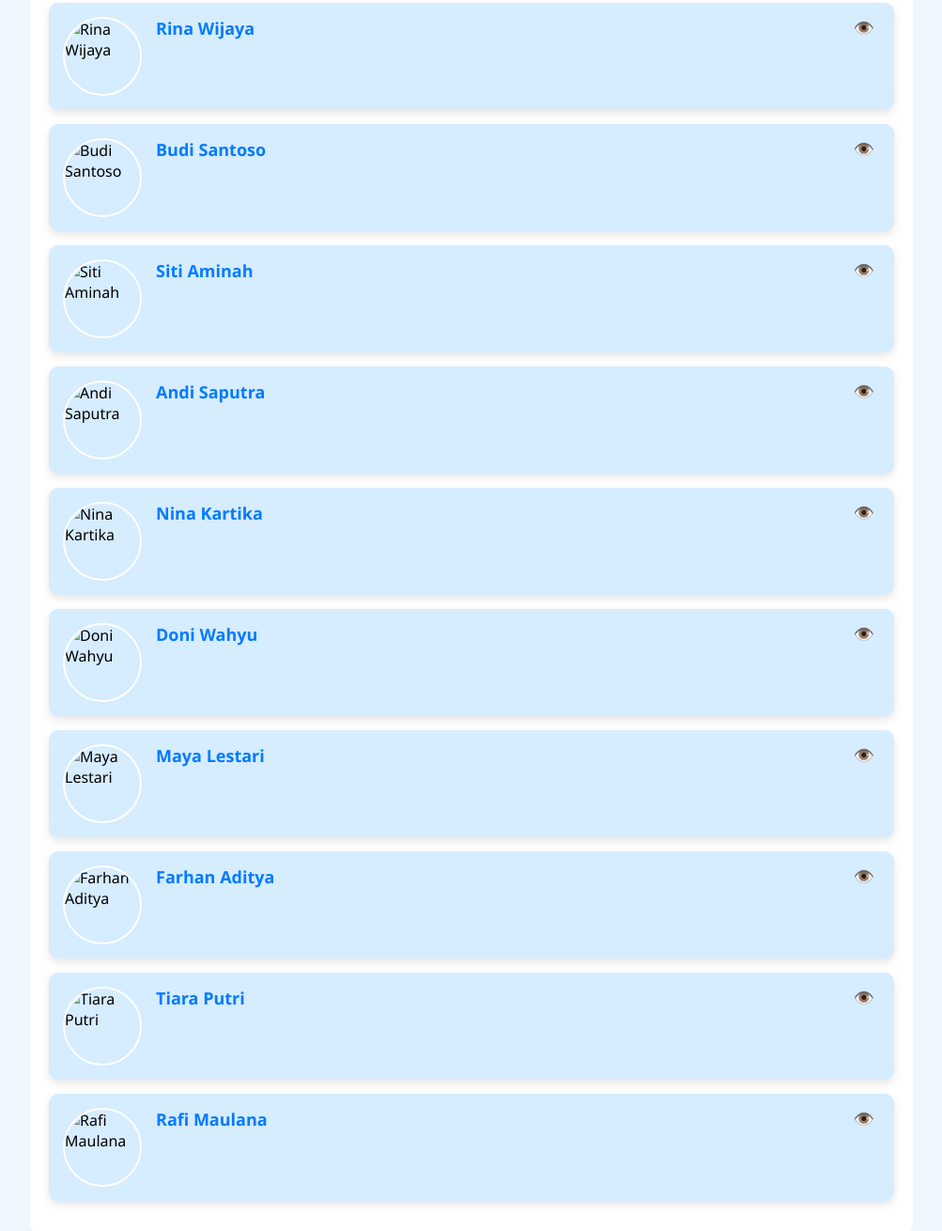
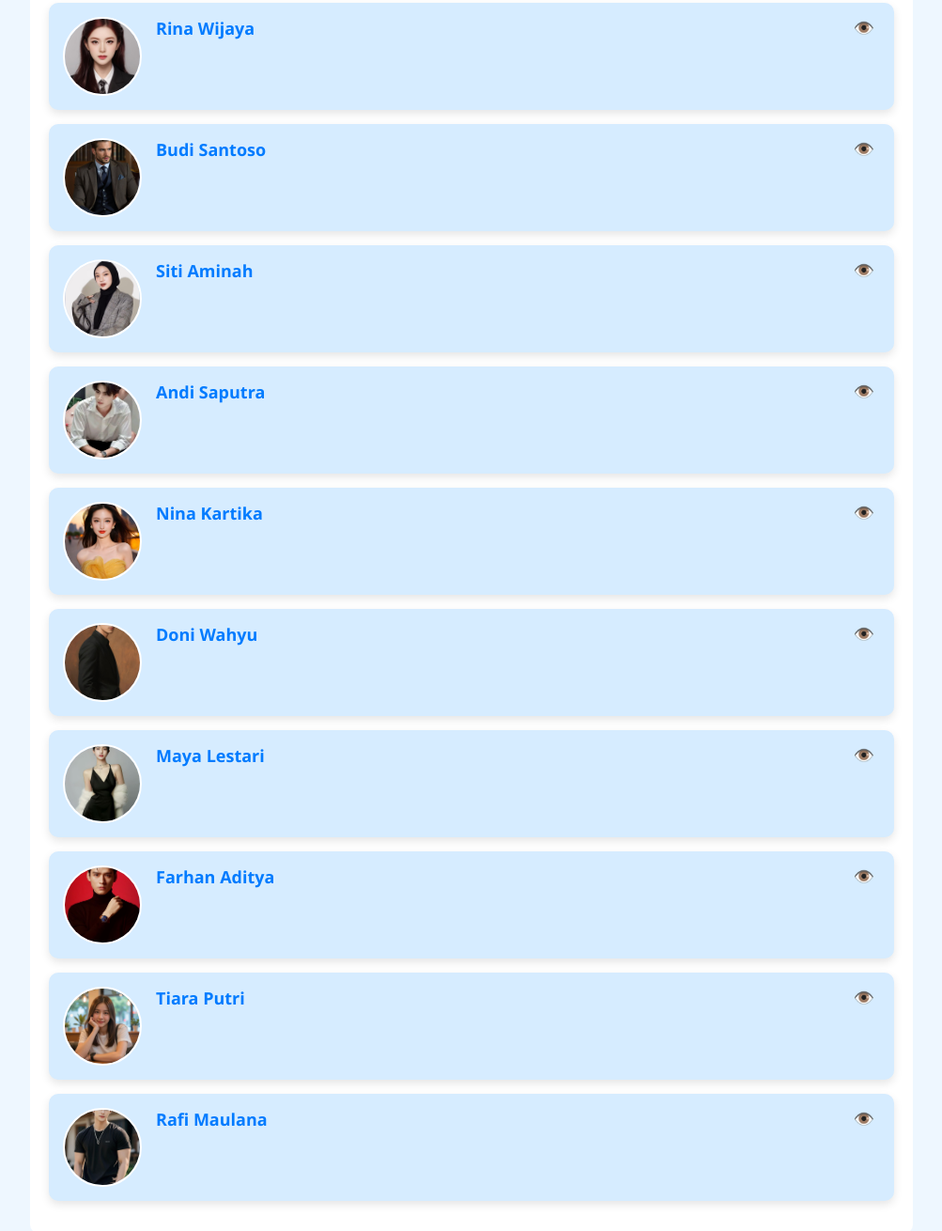
Before and after one commit to sinta34-cmd/TemanRelawan, a plain HTML site: page rekomendasi.html in a window 1280 px wide. Shown: the part 211-1521 px from the top of the page at 94% size, without its empty margins (138-1141 px from the left). Drawn offline with Linux system fonts and the light colour scheme.

Commit message:
update gambar

```diff
--- a/rekomendasi.html
+++ b/rekomendasi.html
@@ -159,16 +159,16 @@
 
     <script>
         const relawanData = [
-            { nama: "Rina Wijaya", alamat: "Jakarta", email: "rina@example.com", whatsapp: "081234567890", pengalaman: "3 tahun", tags: ["Pendidikan", "Lingkungan"], foto: "img/foto1.jpg" },
-            { nama: "Budi Santoso", alamat: "Bandung", email: "budi@example.com", whatsapp: "082155556666", pengalaman: "5 tahun", tags: ["Kesehatan", "Bencana Alam"], foto: "img/foto2.jpg" },
-            { nama: "Siti Aminah", alamat: "Surabaya", email: "siti@example.com", whatsapp: "081345678901", pengalaman: "2 tahun", tags: ["Kesehatan", "Pendidikan"], foto: "img/foto3.jpg" },
-            { nama: "Andi Saputra", alamat: "Yogyakarta", email: "andi@example.com", whatsapp: "085612345678", pengalaman: "4 tahun", tags: ["Lingkungan", "Bencana Alam"], foto: "img/foto4.jpg" },
-            { nama: "Nina Kartika", alamat: "Bekasi", email: "nina@example.com", whatsapp: "083145678999", pengalaman: "6 tahun", tags: ["Pendidikan", "Kesehatan"], foto: "img/foto5.jpg" },
-            { nama: "Doni Wahyu", alamat: "Semarang", email: "doni@example.com", whatsapp: "082112233445", pengalaman: "3 tahun", tags: ["Bencana Alam"], foto: "img/foto6.jpg" },
-            { nama: "Maya Lestari", alamat: "Makassar", email: "maya@example.com", whatsapp: "081245678912", pengalaman: "2 tahun", tags: ["Kesehatan", "Lingkungan"], foto: "img/foto7.jpg" },
-            { nama: "Farhan Aditya", alamat: "Depok", email: "farhan@example.com", whatsapp: "085622334455", pengalaman: "1 tahun", tags: ["Pendidikan", "Lingkungan", "Bencana Alam"], foto: "img/foto8.jpg" },
-            { nama: "Tiara Putri", alamat: "Bogor", email: "tiara@example.com", whatsapp: "087712345678", pengalaman: "5 tahun", tags: ["Lingkungan", "Kesehatan"], foto: "img/foto9.jpg" },
-            { nama: "Rafi Maulana", alamat: "Tangerang", email: "rafi@example.com", whatsapp: "088812345678", pengalaman: "3 tahun", tags: ["Pendidikan"], foto: "img/foto10.jpg" }
+            { nama: "Rina Wijaya", alamat: "Jakarta", email: "rina@example.com", whatsapp: "081234567890", pengalaman: "3 tahun", tags: ["Pendidikan", "Lingkungan"], foto: "img/wanita.jpg" },
+            { nama: "Budi Santoso", alamat: "Bandung", email: "budi@example.com", whatsapp: "082155556666", pengalaman: "5 tahun", tags: ["Kesehatan", "Bencana Alam"], foto: "img/man.jpg" },
+            { nama: "Siti Aminah", alamat: "Surabaya", email: "siti@example.com", whatsapp: "081345678901", pengalaman: "2 tahun", tags: ["Kesehatan", "Pendidikan"], foto: "img/jule.jpg" },
+            { nama: "Andi Saputra", alamat: "Yogyakarta", email: "andi@example.com", whatsapp: "085612345678", pengalaman: "4 tahun", tags: ["Lingkungan", "Bencana Alam"], foto: "img/user1.jpg" },
+            { nama: "Nina Kartika", alamat: "Bekasi", email: "nina@example.com", whatsapp: "083145678999", pengalaman: "6 tahun", tags: ["Pendidikan", "Kesehatan"], foto: "img/usercw2.jpg" },
+            { nama: "Doni Wahyu", alamat: "Semarang", email: "doni@example.com", whatsapp: "082112233445", pengalaman: "3 tahun", tags: ["Bencana Alam"], foto: "img/user2.jpg" },
+            { nama: "Maya Lestari", alamat: "Makassar", email: "maya@example.com", whatsapp: "081245678912", pengalaman: "2 tahun", tags: ["Kesehatan", "Lingkungan"], foto: "img/usercw3.jpg" },
+            { nama: "Farhan Aditya", alamat: "Depok", email: "farhan@example.com", whatsapp: "085622334455", pengalaman: "1 tahun", tags: ["Pendidikan", "Lingkungan", "Bencana Alam"], foto: "img/user4.jpg" },
+            { nama: "Tiara Putri", alamat: "Bogor", email: "tiara@example.com", whatsapp: "087712345678", pengalaman: "5 tahun", tags: ["Lingkungan", "Kesehatan"], foto: "img/usercw4.jpg" },
+            { nama: "Rafi Maulana", alamat: "Tangerang", email: "rafi@example.com", whatsapp: "088812345678", pengalaman: "3 tahun", tags: ["Pendidikan"], foto: "img/user3.jpg" }
         ];
 
         const selectedRelawan = [];
```
Also changed, not shown: img/User1.jpg (added), img/jule.jpg (added), img/user2.jpg (added), img/user3.jpg (added), img/user4.jpg (added), img/user5.jpg (added), img/user6.jpg (added), img/usercw2.jpg (added), img/usercw3.jpg (added), img/usercw4.jpg (added), img/userw1.jpg (added), img/wanita.jpg (added).
